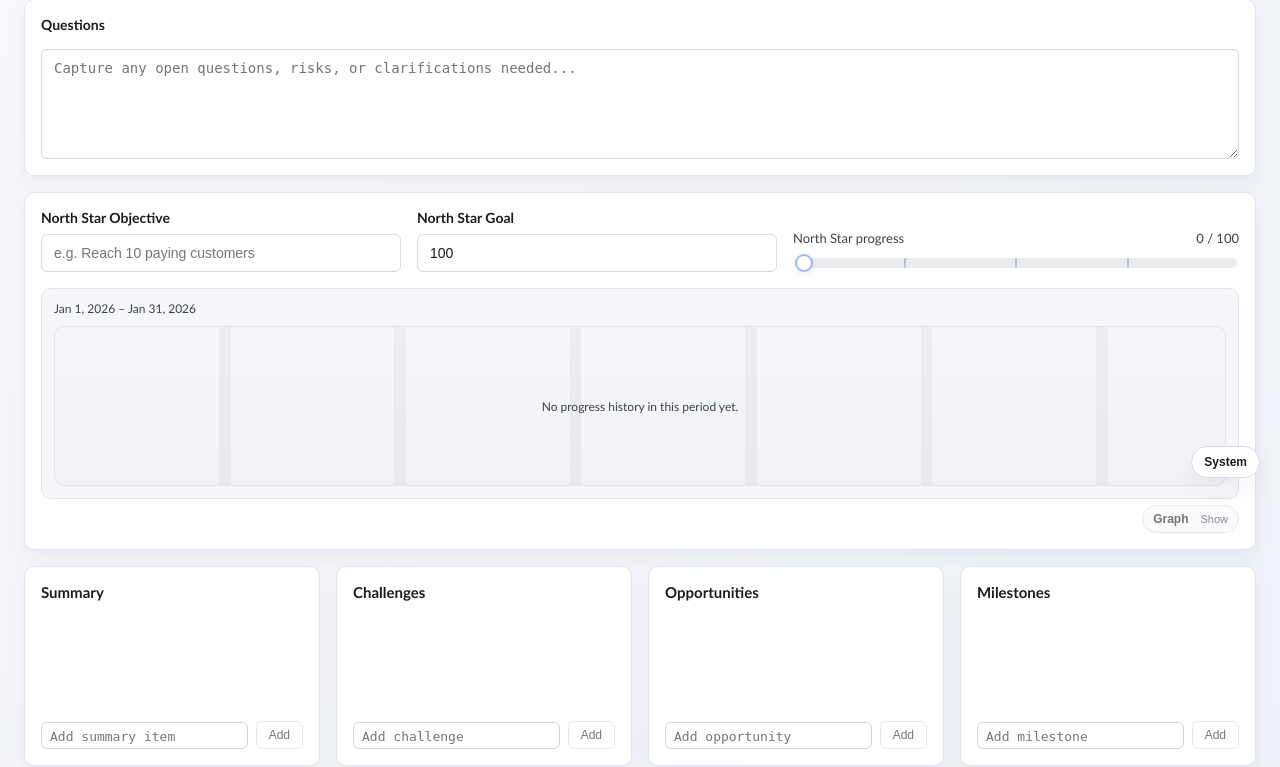
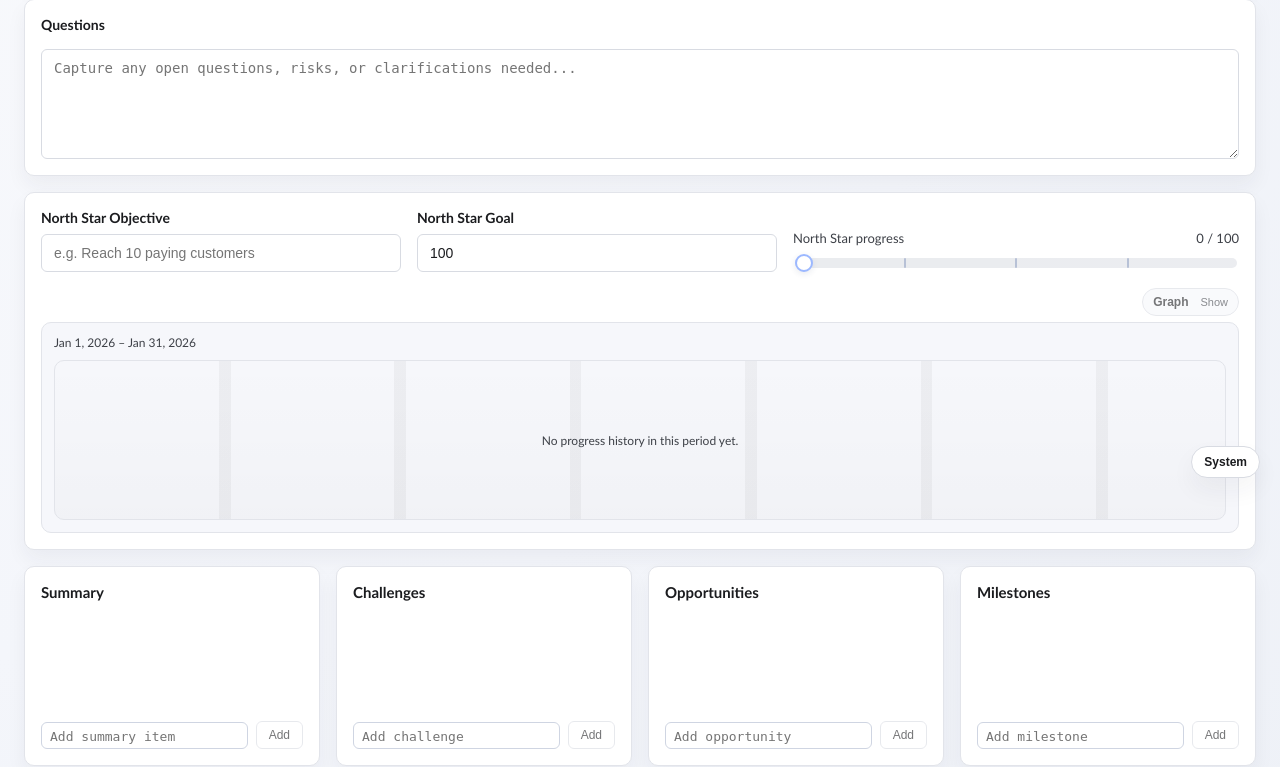
Before and after one commit to gulkily/penelope, a FastAPI app: page / in a window 1280 px wide. Shown: the part 302-1069 px from the top of the page. Run offline with FastAPI, Linux system fonts and the light colour scheme; data comes from the database, SQL or seed files in the repository.

Commit message:
fix: anchor graph toggle above panel

```diff
--- a/static/css/main.css
+++ b/static/css/main.css
@@ -378,7 +378,7 @@ body {
   align-items: flex-end;
   align-self: stretch;
   position: relative;
-  padding-bottom: 34px;
+  padding-top: 34px;
 }
 
 .graph-toggle {
@@ -397,7 +397,7 @@ body {
   cursor: pointer;
   position: absolute;
   right: 0;
-  bottom: 0;
+  top: 0;
 }
 
 .graph-toggle:disabled {
--- a/templates/index.html
+++ b/templates/index.html
@@ -103,6 +103,18 @@
               </div>
           </div>
             <div class="objective-graph">
+              <button
+                type="button"
+                class="graph-toggle"
+                id="progress-graph-toggle"
+                aria-expanded="false"
+                aria-controls="progress-graph-panel"
+              >
+                <span>Graph</span>
+                <span class="graph-toggle-indicator" id="progress-graph-indicator"
+                  >Show</span
+                >
+              </button>
               <div class="graph-panel" id="progress-graph-panel" hidden>
                 <div class="graph-meta">
                   <span class="graph-range" id="progress-graph-range"
@@ -124,18 +136,6 @@
                   </div>
                 </div>
               </div>
-              <button
-                type="button"
-                class="graph-toggle"
-                id="progress-graph-toggle"
-                aria-expanded="false"
-                aria-controls="progress-graph-panel"
-              >
-                <span>Graph</span>
-                <span class="graph-toggle-indicator" id="progress-graph-indicator"
-                  >Show</span
-                >
-              </button>
             </div>
         </div>
       </section>
```
